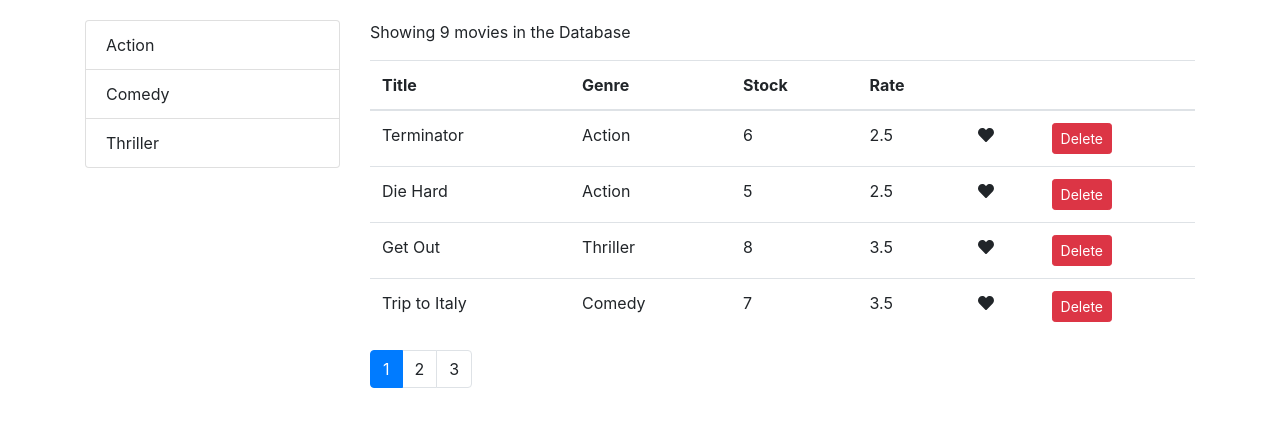
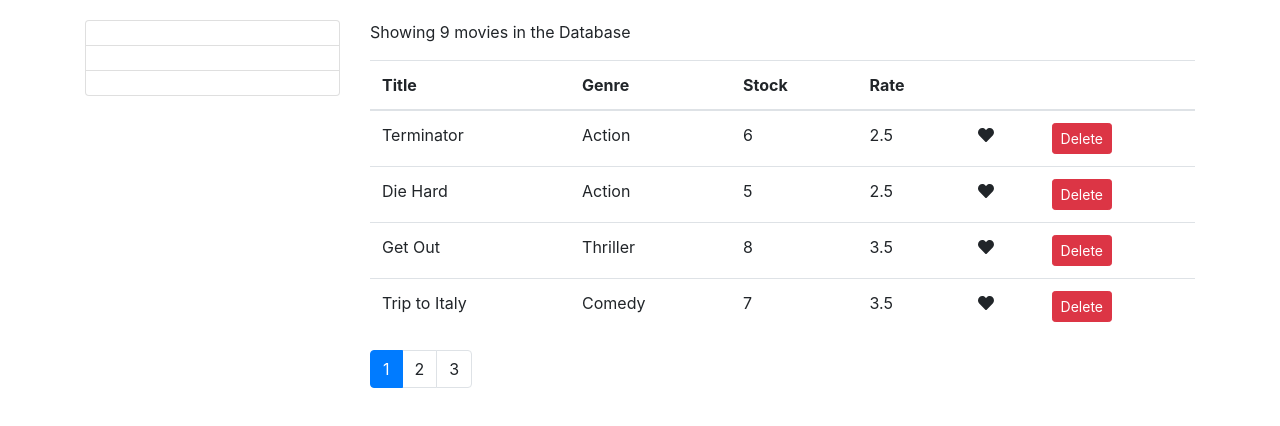
Before and after one commit to Joseph-Mutua/vidly, a React (Create React App) app: page / in a window 1280 px wide. Shown: the top 426 px of the page. Built offline with nearby package versions, Linux system fonts and the light colour scheme.

Commit message:
Filtering default props

```diff
--- a/src/components/common/listGroup.jsx
+++ b/src/components/common/listGroup.jsx
@@ -7,11 +7,16 @@ const ListGroup = (props) => {
     <ul className="list-group">
       {items.map((item) => (
         <li key={item[valueProperty]} className="list-group-item">
-          {item[textProperty ]}
+          {item[textProperty]}
         </li>
       ))}
     </ul>
   );
 };
 
+ListGroup.defaultPops = {
+  textProperty: "name",
+  valueProperty: "_id",
+};
+
 export default ListGroup;
--- a/src/components/movies.jsx
+++ b/src/components/movies.jsx
@@ -27,9 +27,9 @@ class Movies extends Component {
     this.setState({ currentPage: page });
   };
 
-  handleGenreSelect = genre =>{
+  handleGenreSelect = (genre) => {
     console.log(genre);
-  }
+  };
 
   render() {
     const { length: count } = this.state.movies;
@@ -42,10 +42,10 @@ class Movies extends Component {
     return (
       <div className="row">
         <div className="col-3">
-          <ListGroup items={this.state.genres}
-          textProperty ="name"
-          valueProperty= "._id"
-          onItemSelect={this.handleGenreSelect}/>
+          <ListGroup
+            items={this.state.genres}
+            onItemSelect={this.handleGenreSelect}
+          />
         </div>
         <div className="col">
           <p>Showing {count} movies in the Database</p>
```
